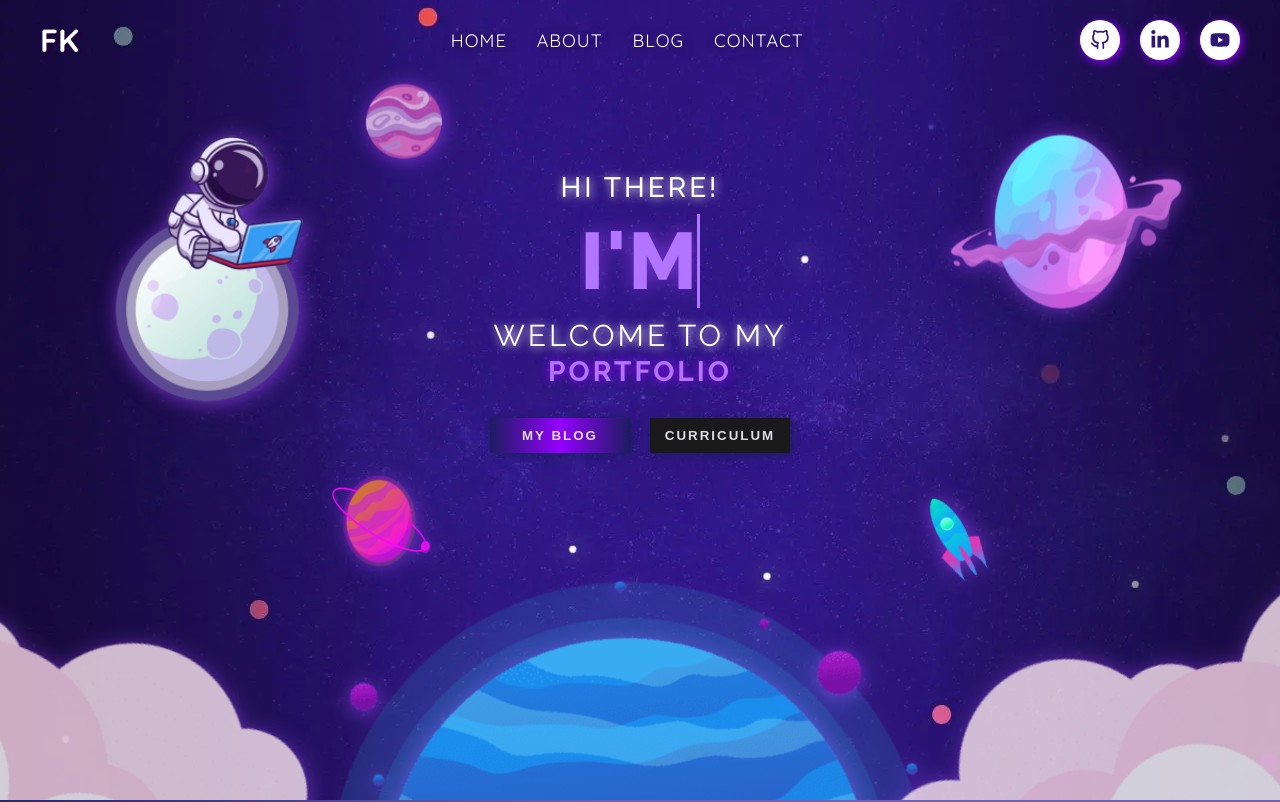
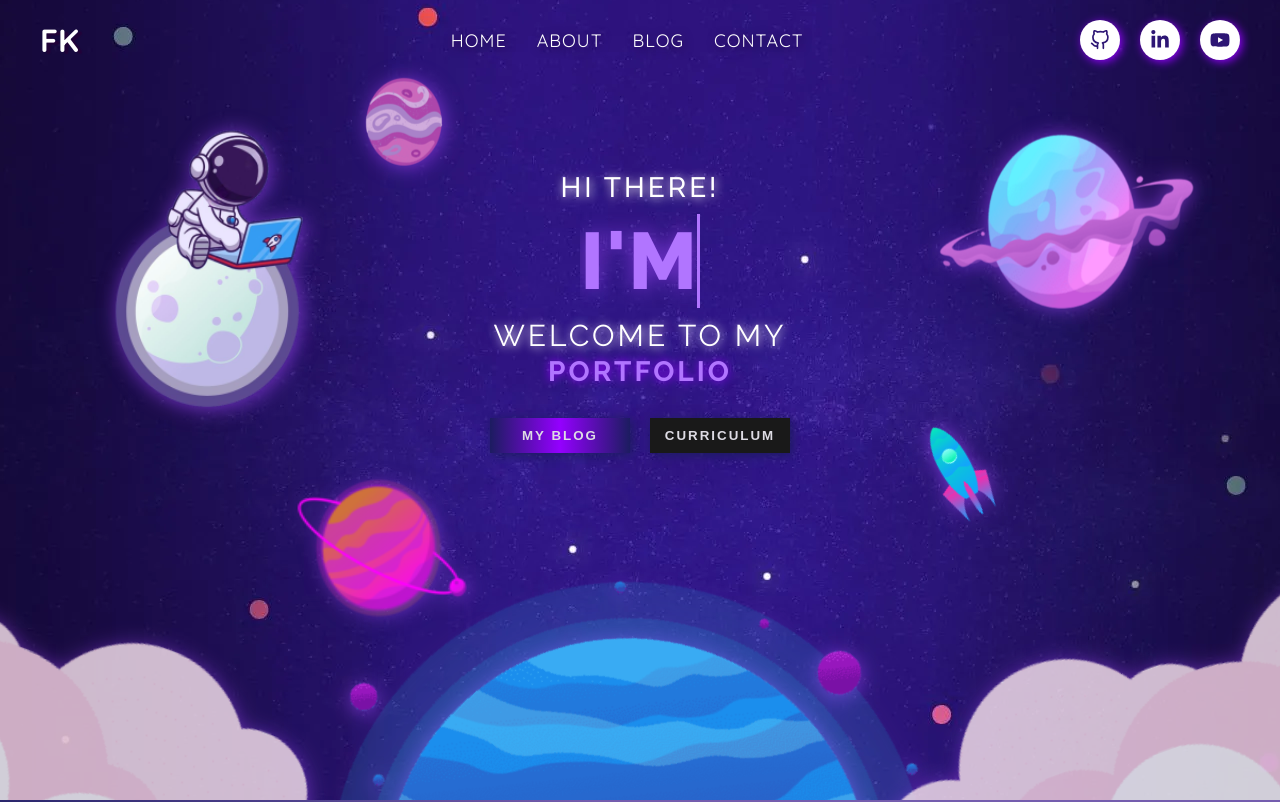
Before and after one commit to felipedalperio/portfolio, a React (Create React App) app: page / in a window 1280 px wide. Shown: the top 802 px of the page. Built offline with nearby package versions, Linux system fonts and the light colour scheme.

Commit message:
otimized

```diff
--- a/src/components/header/Header.jsx
+++ b/src/components/header/Header.jsx
@@ -8,7 +8,7 @@ export default function Header() {
                 <img className="satellite" src="./images/spaceship2.webp" alt="" width={100} height={100}loading="lazy" />
                 <div className="left">
                     <img src="./images/astronauta.webp" alt="" width={300} height={300}loading="lazy" />
-                    <img src="./images/planet2.webp" alt="" width={100} height={100}loading="lazy" />
+                    <img src="./images/planet2.webp" alt="" width={100} height={150}loading="lazy" />
                     <img src="./images/planet3.webp" alt="" width={200} height={100}loading="lazy" />
                 </div>
                 <div className="center">
@@ -24,7 +24,7 @@ export default function Header() {
                 </div>
                 <div className="right">
                     <img src="./images/planet4.webp" alt="" width={380} height={200} loading="lazy" />
-                    <img src="./images/rocket.webp" alt="" width={50} height={500} loading="lazy" />
+                    <img src="./images/rocket.webp" alt="" width={50} height={100} loading="lazy" />
                 </div>
             </div>
             <div className="bottom">
--- a/src/components/header/header.scss
+++ b/src/components/header/header.scss
@@ -6,10 +6,10 @@
     background-repeat: no-repeat;
     background-attachment: fixed;
     background-position: center;
+    object-fit: contain;
     overflow: hidden;
     display: flex;
     flex-direction: column;
-    backdrop-filter: blur(2px);
     max-height: 900px;
 
     @media (max-width:661px) {
@@ -61,9 +61,11 @@
         justify-content: center;
         img{
             filter: drop-shadow( 2px 2px 10px rgba(153, 67, 240, 0.7));
-            object-fit: contain;
             position: absolute;
             animation: shake 2s infinite linear;
+            @media (max-width:661px) {
+                object-fit: contain;
+            }
 
             &:first-child{
                 animation-duration: 3s;
@@ -109,10 +111,14 @@
         align-items: center;
         justify-content: center;
         img{
-            object-fit: contain;
             position: absolute;
             animation: shake 2s infinite linear;
             filter: drop-shadow( 0px 0px 10px rgba(153, 67, 240, 0.7));
+
+            @media (max-width:661px) {
+                object-fit: contain;
+            }
+
             &:nth-child(1){
                 animation-duration: 2.5s;
                 width: 60%;
@@ -121,11 +127,10 @@
 
             }
             &:last-child{
-                top:0px;
+                top:150px;
                 left: 80px;
                 transform: rotate(-30deg);
                 animation-name: shakeTransform;
-                width: 10%;
                 min-width: 35px;
                 @media (max-width:661px) {
                     left: 0px;
```
